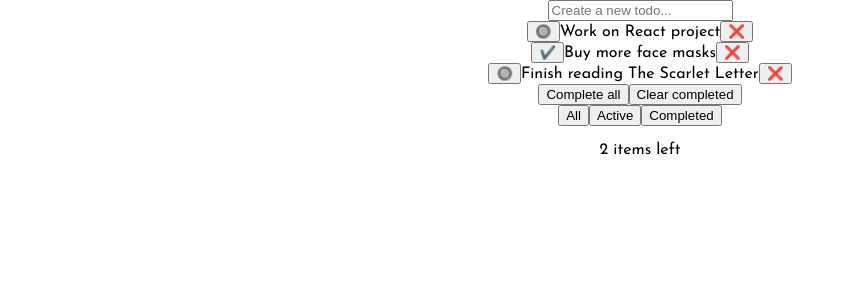
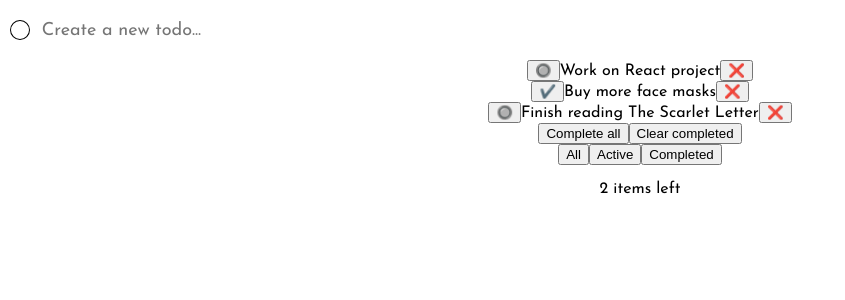
Before and after one commit to dmahely/react-todo, a React (Create React App) app: page / in a window 1280 px wide. Shown: the top 300 px of the page, without its empty margins (0-845 px from the left). Built offline with nearby package versions, Linux system fonts and the light colour scheme.

Commit message:
Style TodoInput component

```diff
--- /dev/null
+++ b/src/TodoInput/TodoInput.css
@@ -0,0 +1,34 @@
+.TodoInput--container {
+  width: 100%;
+  height: 60px;
+  border-radius: 5px;
+  background-color: white;
+  display: flex;
+  align-items: center;
+}
+
+.TodoInput--button {
+  border: 1px solid black;
+  padding: 5px;
+  text-decoration: none;
+  display: inline-block;
+  height: 20px;
+  width: 20px;
+  border-radius: 50%;
+  margin: 0 10px;
+  background-color: white;
+}
+
+.TodoInput--button:hover {
+  cursor: pointer;
+}
+
+.TodoInput--input {
+  width: 100%;
+  border: none;
+  font: 18px "Josefin Sans", sans-serif;
+}
+
+.TodoInput--input:focus {
+  outline: none;
+}
--- a/src/TodoInput/TodoInput.js
+++ b/src/TodoInput/TodoInput.js
@@ -1,9 +1,11 @@
 import React, { useRef } from "react";
+import "./TodoInput.css";
 
 const TodoInput = ({ setTodos }) => {
   const textInputRef = useRef(null);
 
-  const handleSubmit = (e) => {
+  const handleOnKeyUp = (e) => {
+    if (e.keyCode === 13) {
       e.preventDefault();
       // add the todo to state
       const newTodo = { task: textInputRef.current.value, isCompleted: false };
@@ -11,15 +13,22 @@ const TodoInput = ({ setTodos }) => {
 
       // clear the input
       textInputRef.current.value = "";
+    }
+  };
+  const handleClick = (e) => {
+    // todo: update state and styling
   };
   return (
-    <form onSubmit={handleSubmit}>
+    <div className="TodoInput--container">
+      <button className="TodoInput--button" onClick={handleClick}></button>
       <input
         type="text"
         placeholder="Create a new todo..."
         ref={textInputRef}
+        className="TodoInput--input"
+        onKeyUp={handleOnKeyUp}
       />
-    </form>
+    </div>
   );
 };
 
```
Lines whose indentation alone changed are shown as unchanged.
